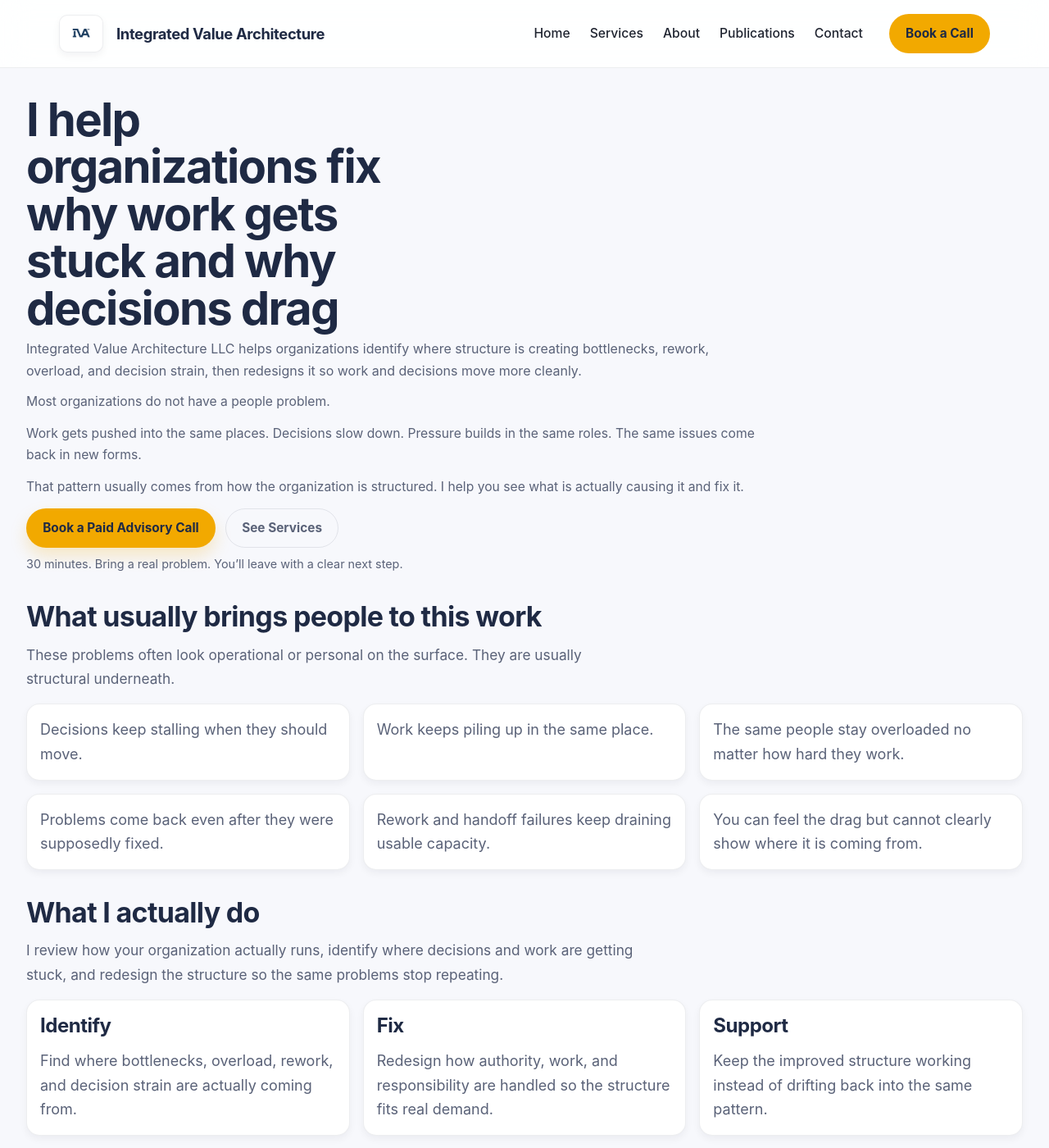
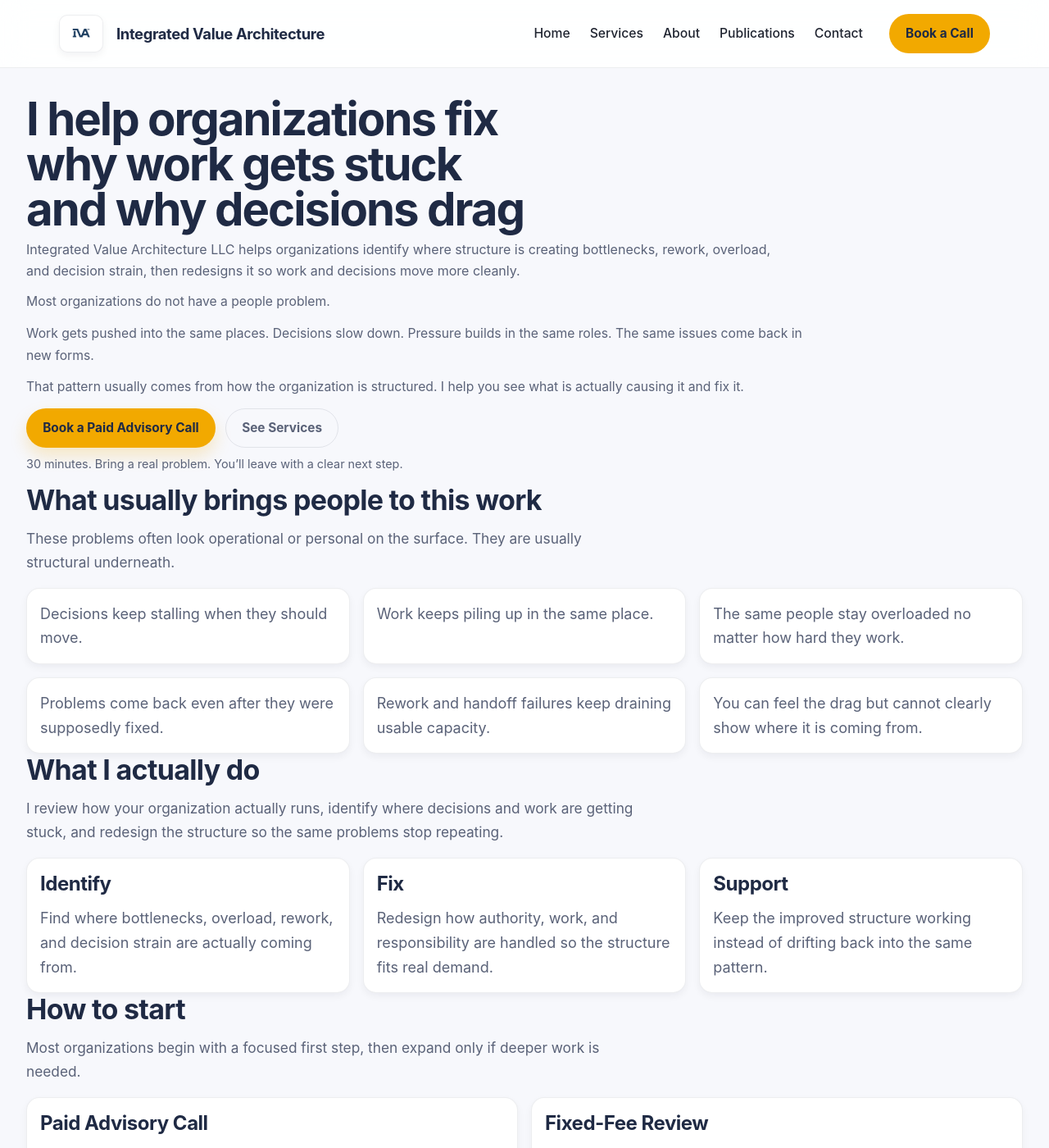
Before and after one commit to efost7873/integratedvaluearchitecture.com, a Jekyll site: the page built from index.html, in a window 1280 px wide and 1400 px high. Shown: the whole window at 82% size. Built offline with Jekyll 4.4.1, drawn with Linux system fonts in a browser that asks for light colours.

Commit message:
Adjust styles for homepage sections and headers

```diff
--- a/_sass/_homepage.scss
+++ b/_sass/_homepage.scss
@@ -32,7 +32,7 @@
    SECTION FLOW
 ============================================ */
 
-.iva-page section {
+.iva-page section:not(.iva-cta-section) {
   margin: 0;
   padding: 0;
   background: transparent;
@@ -56,7 +56,7 @@
 #homepage-hero > p,
 #homepage-hero .iva-btn-row,
 #homepage-hero .iva-cta-meta {
-  max-width: 920px;
+  max-width: 980px;
 }
 
 #homepage-hero .section-header {
@@ -64,17 +64,17 @@
 }
 
 #homepage-hero h1 {
-  font-size: clamp(2.5rem, 4.4vw, 3.6rem);
-  line-height: 1.02;
-  letter-spacing: -0.03em;
+  font-size: clamp(2.6rem, 4.4vw, 3.8rem);
+  line-height: 0.98;
+  letter-spacing: -0.035em;
   margin-bottom: $space-2;
-  max-width: 12ch;
+  max-width: 16ch;
 }
 
 #homepage-hero .section-subtitle {
   font-size: 1rem;
   line-height: 1.65;
-  max-width: 860px;
+  max-width: 920px;
 }
 
 #homepage-hero > p {
```
